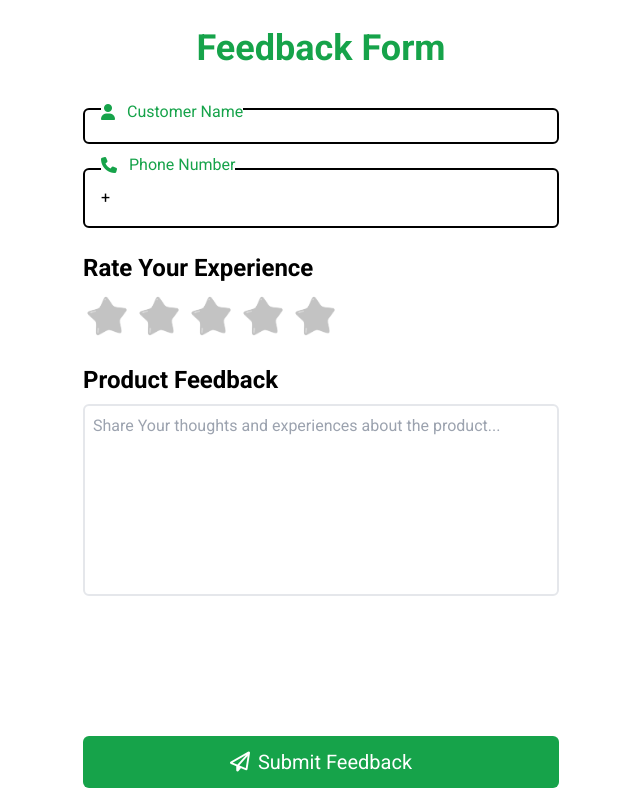
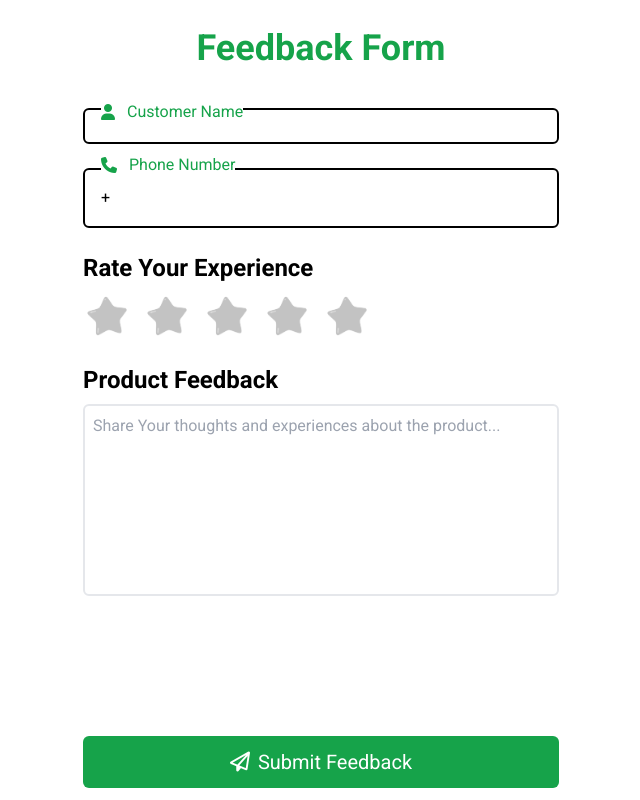
Before and after one commit to mayank20011/FeedbackForm, a React (Vite) app: page / in a window 1280 px wide. Shown: the whole page, without its empty margins (319-959 px from the left). Built offline with nearby package versions, Linux system fonts and the light colour scheme.

Commit message:
Added Gap Betwwn Stars

```diff
--- a/src/Feedback.jsx
+++ b/src/Feedback.jsx
@@ -163,7 +163,7 @@ function Feedback({ name, number }) {
           {/* For Rating */}
           <div className="grid gap-2">
             <h1 className="text-2xl font-bold">Rate Your Experience</h1>
-            <div className="flex gap-1">
+            <div className="flex gap-3">
               {starRefs.current.map((ref, index) => (
                 <img
                   key={index}
```
